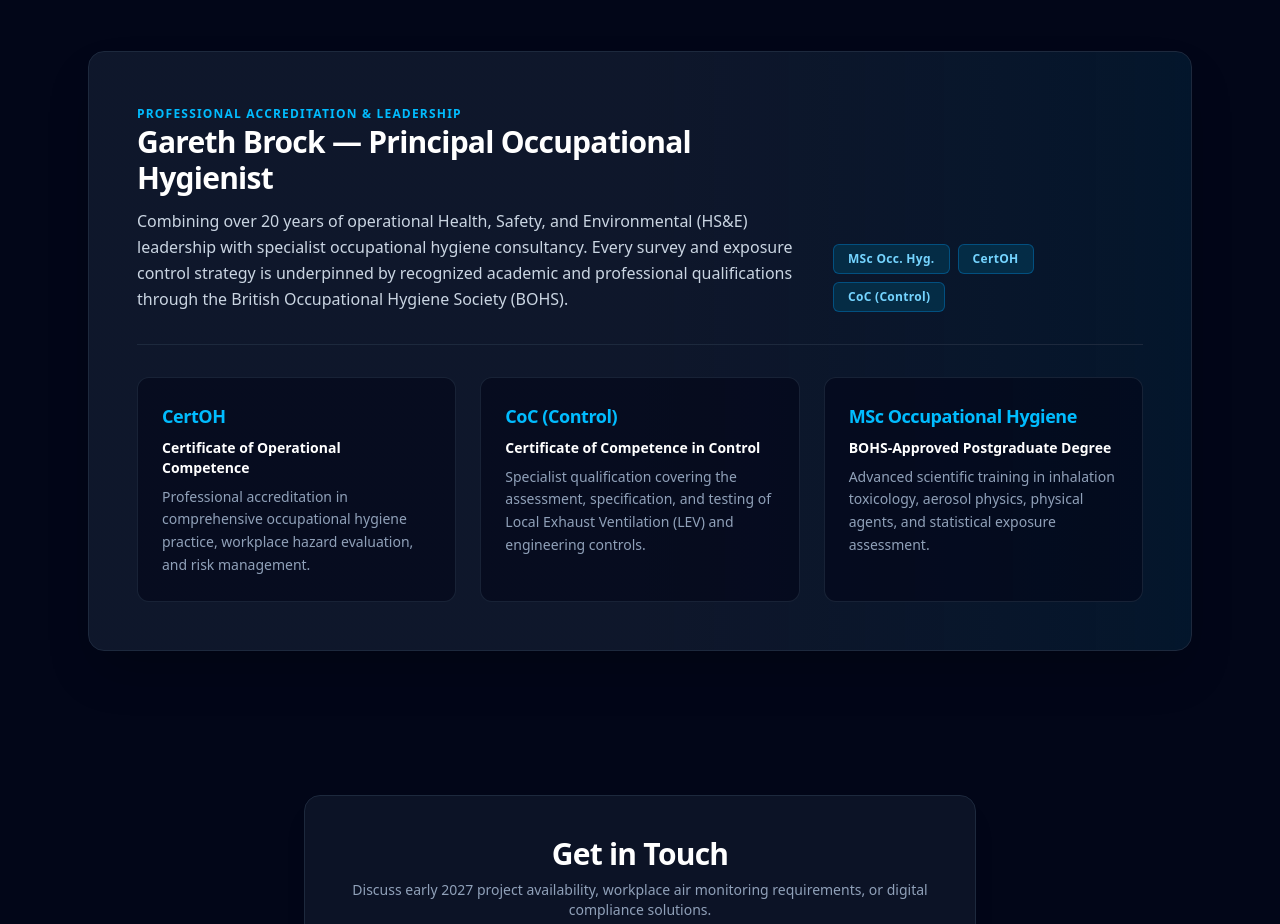
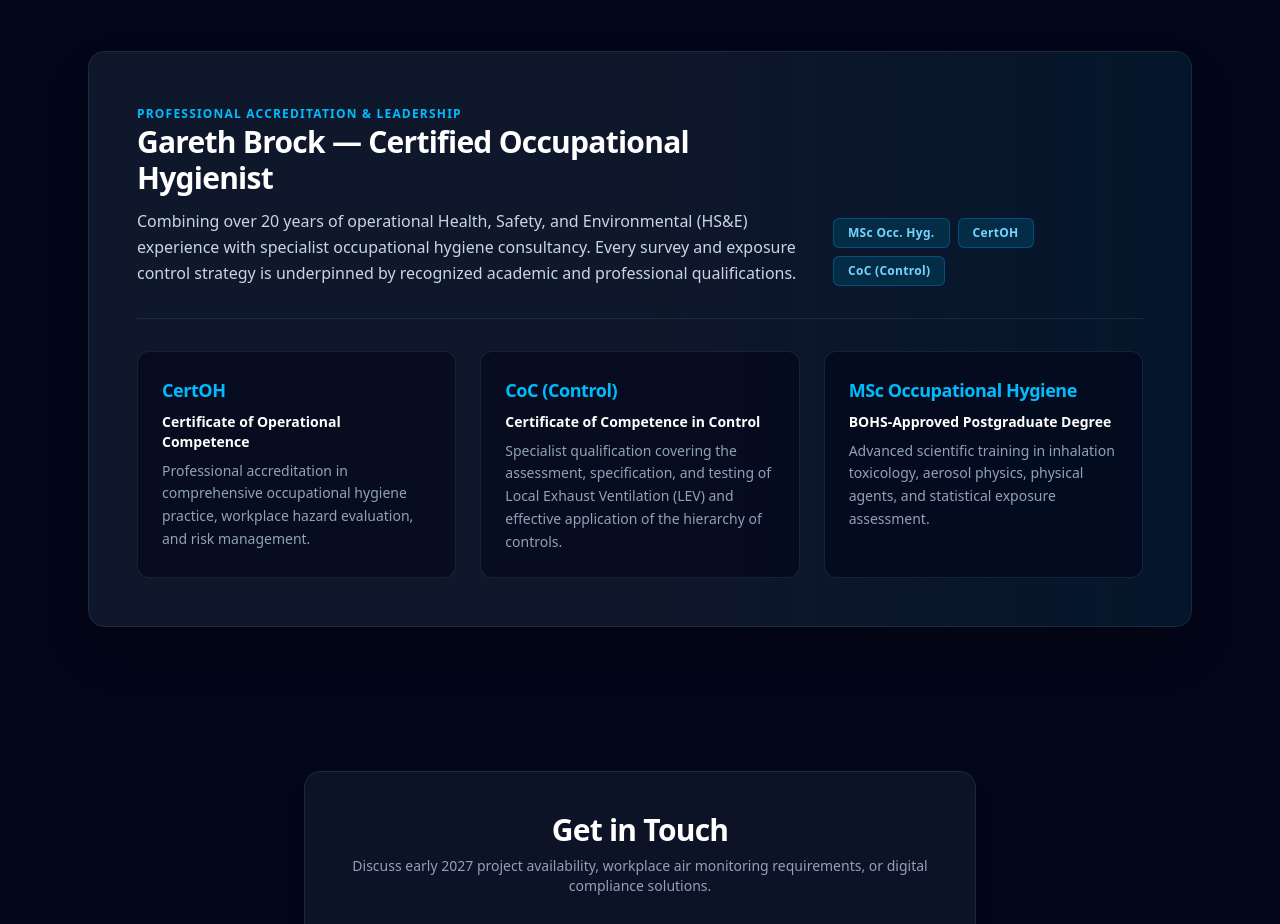
Before and after one commit to garethbrock72-cmyk/waterledge-consultancy-website, a Next.js app: page / in a window 1280 px wide. Shown: the part 1620-2544 px from the top of the page. Built offline with nearby package versions, Linux system fonts and the light colour scheme.

Commit message:
content: add professional qualifications section and remove COSHH tool links

```diff
--- a/src/app/page.tsx
+++ b/src/app/page.tsx
@@ -140,10 +140,10 @@ export default function Home() {
                 Professional Accreditation & Leadership
               </span>
               <h2 className="text-2xl sm:text-3xl font-bold tracking-tight text-white">
-                Gareth Brock &mdash; Principal Occupational Hygienist
+                Gareth Brock &mdash; Certified Occupational Hygienist
               </h2>
               <p className="text-slate-300 text-sm sm:text-base leading-relaxed">
-                Combining over 20 years of operational Health, Safety, and Environmental (HS&amp;E) leadership with specialist occupational hygiene consultancy. Every survey and exposure control strategy is underpinned by recognized academic and professional qualifications through the British Occupational Hygiene Society (BOHS).
+                Combining over 20 years of operational Health, Safety, and Environmental (HS&amp;E) experience with specialist occupational hygiene consultancy. Every survey and exposure control strategy is underpinned by recognized academic and professional qualifications.
               </p>
             </div>
 
@@ -182,7 +182,7 @@ export default function Home() {
                 Certificate of Competence in Control
               </h3>
               <p className="text-slate-400 text-xs sm:text-sm leading-relaxed">
-                Specialist qualification covering the assessment, specification, and testing of Local Exhaust Ventilation (LEV) and engineering controls.
+                Specialist qualification covering the assessment, specification, and testing of Local Exhaust Ventilation (LEV) and effective application of the hierarchy of controls.
               </p>
             </div>
 
```
